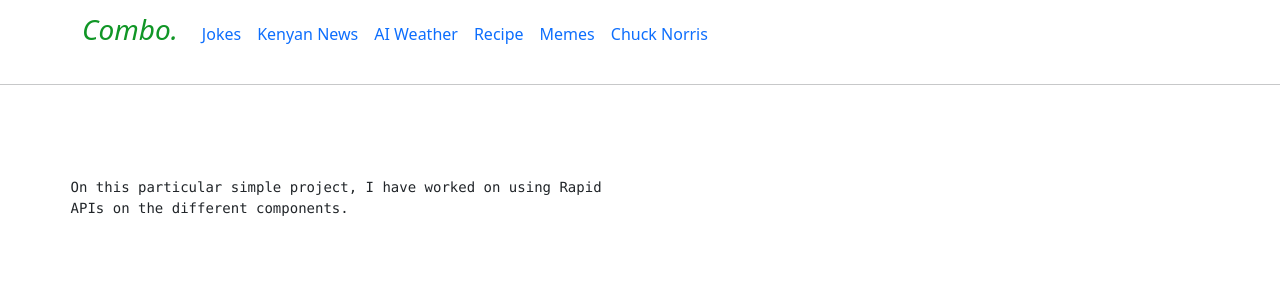
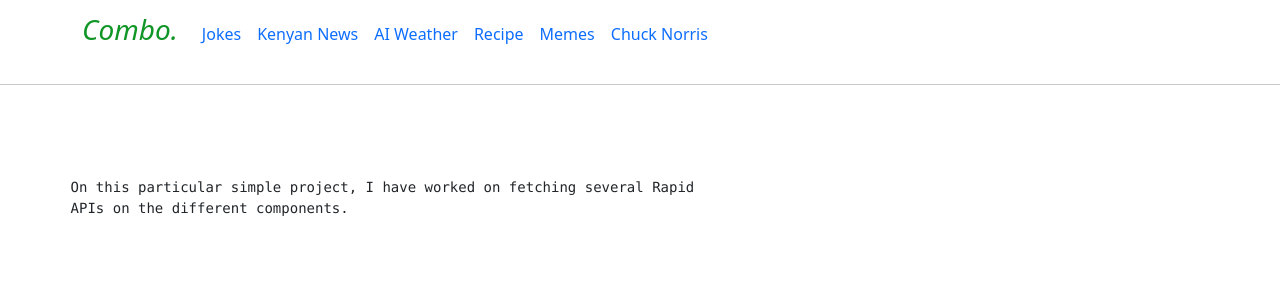
Before and after one commit to programmingChiira/vue-apis, a Vue app: page / in a window 1280 px wide. Shown: the top 300 px of the page. Built offline with nearby package versions, Linux system fonts and the light colour scheme; a web font is replaced by a local one.

Commit message:
check it out

```diff
--- a/src/views/Home.vue
+++ b/src/views/Home.vue
@@ -2,7 +2,7 @@
   <div class="home">
     <h1>Vue CLI</h1>
     <pre>
-      On this particular simple project, I have worked on using Rapid
+      On this particular simple project, I have worked on fetching several Rapid
       APIs on the different components.
     </pre>
   </div>
```
